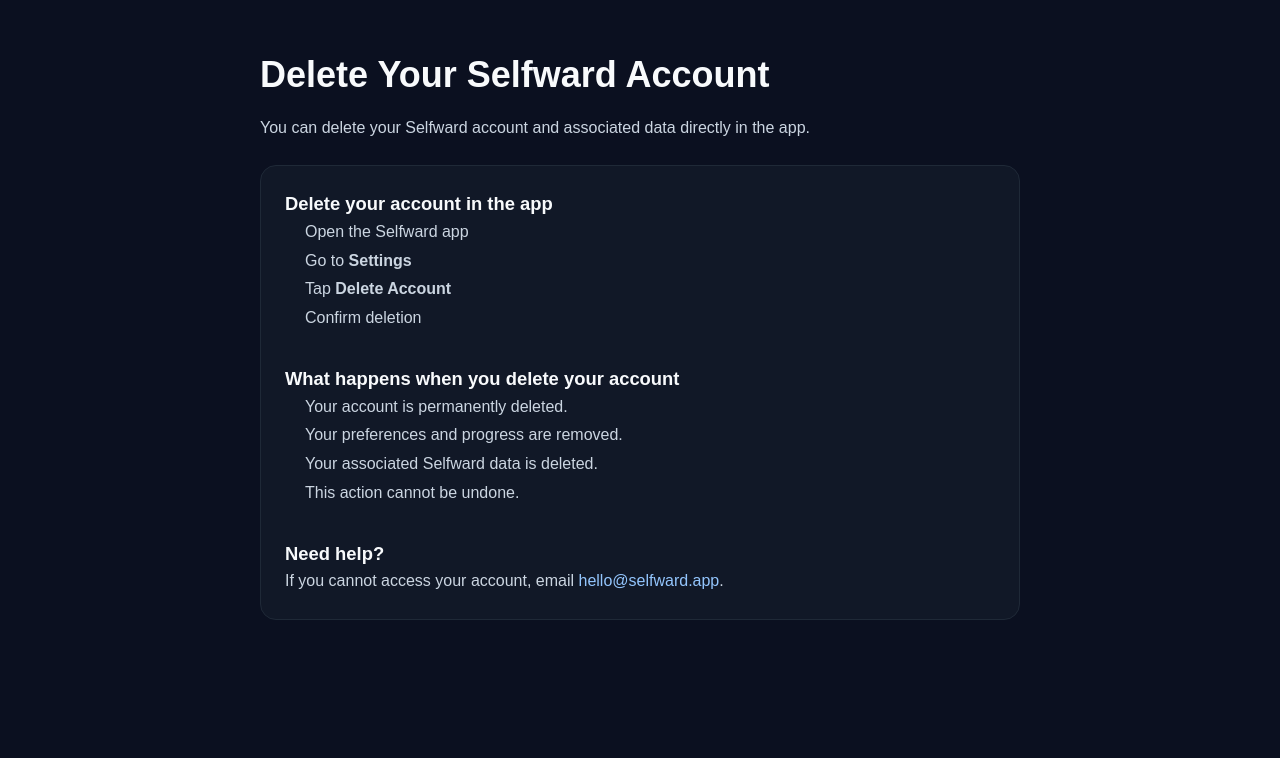
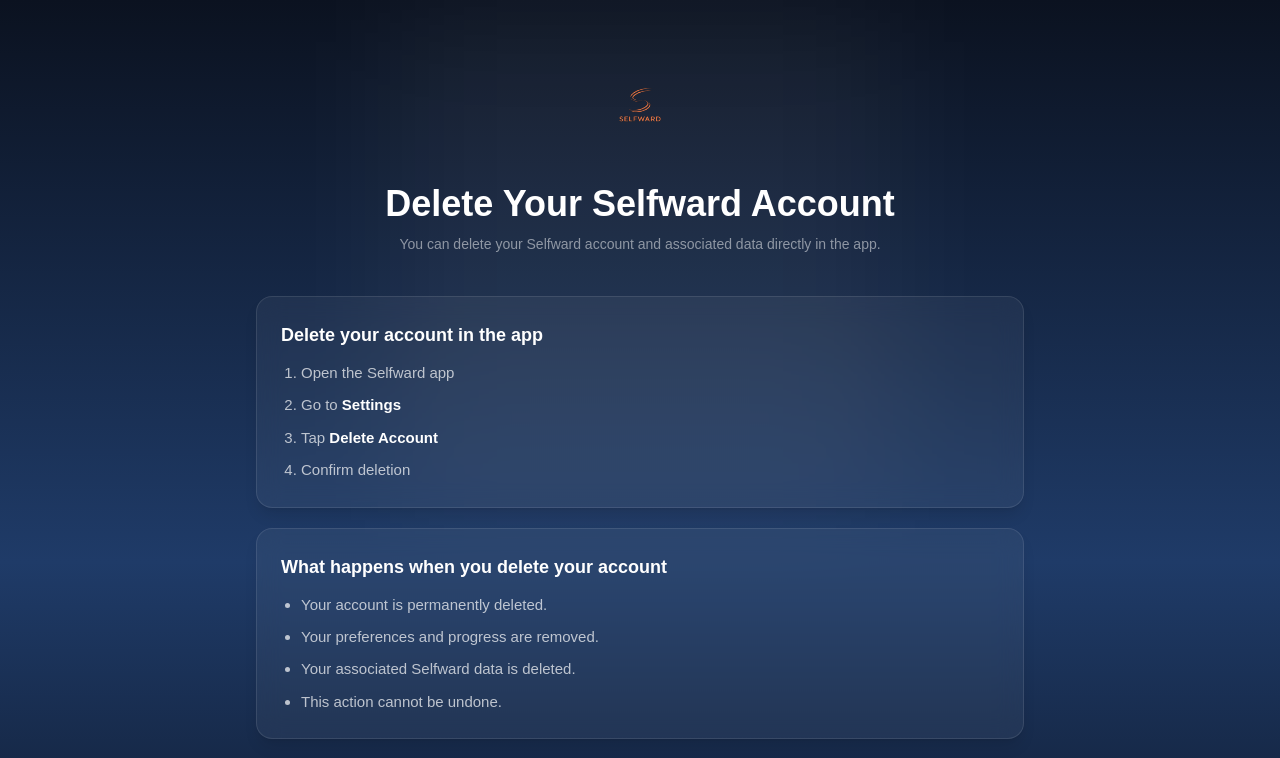
Before and after one commit to mcswainjr/selfward-web, a Next.js app: page /delete-account in a window 1280 px wide. Shown: the top 758 px of the page. Built offline with nearby package versions, Linux system fonts and the light colour scheme; no server answers.

Commit message:
Update delete-account screen

```diff
--- a/app/delete-account/page.tsx
+++ b/app/delete-account/page.tsx
@@ -1,83 +1,75 @@
 export default function DeleteAccountPage() {
   return (
-    <main
-      style={{
-        minHeight: "100vh",
-        background: "#0B1020",
-        color: "#F8FAFC",
-        padding: "48px 20px 64px",
-        fontFamily: "Arial, sans-serif",
-      }}
-    >
-      <div style={{ maxWidth: 760, margin: "0 auto" }}>
-        <h1
-          style={{
-            fontSize: "2.25rem",
-            fontWeight: 800,
-            marginBottom: 12,
-          }}
-        >
+    <main className="relative min-h-screen overflow-hidden bg-[#0B1220] px-6 py-16 text-white">
+      <div className="absolute inset-0 bg-[linear-gradient(180deg,#0B1220_0%,#1F3B68_55%,#0B1220_100%)]" />
+      <div className="absolute left-1/2 top-0 h-[500px] w-[500px] -translate-x-1/2 bg-white/5 blur-3xl" />
+
+      <div className="relative z-10 mx-auto max-w-3xl">
+        <div className="mb-8 flex justify-center">
+          <img
+            src="/selfward-logo.svg"
+            alt="Selfward"
+            className="h-20 opacity-90 sm:h-22"
+          />
+        </div>
+
+        <h1 className="mb-2 text-center text-4xl font-black">
           Delete Your Selfward Account
         </h1>
 
-        <p
-          style={{
-            color: "#CBD5E1",
-            fontSize: "1rem",
-            lineHeight: 1.7,
-            marginBottom: 24,
-          }}
-        >
-          You can delete your Selfward account and associated data directly in the
-          app.
+        <p className="mx-auto mb-10 max-w-2xl text-center text-sm leading-6 text-white/50">
+          You can delete your Selfward account and associated data directly in
+          the app.
         </p>
 
-        <section
-          style={{
-            background: "#111827",
-            border: "1px solid #1F2937",
-            borderRadius: 16,
-            padding: 24,
-          }}
-        >
-          <h2 style={{ fontSize: "1.15rem", fontWeight: 700, marginTop: 0 }}>
-            Delete your account in the app
-          </h2>
-
-          <ol style={{ color: "#CBD5E1", lineHeight: 1.8, paddingLeft: 20 }}>
+        <Section title="Delete your account in the app">
+          <ol className="list-decimal space-y-2 pl-5">
             <li>Open the Selfward app</li>
-            <li>Go to <strong>Settings</strong></li>
-            <li>Tap <strong>Delete Account</strong></li>
+            <li>
+              Go to <strong className="text-white">Settings</strong>
+            </li>
+            <li>
+              Tap <strong className="text-white">Delete Account</strong>
+            </li>
             <li>Confirm deletion</li>
           </ol>
+        </Section>
 
-          <h2 style={{ fontSize: "1.15rem", fontWeight: 700, marginTop: 32 }}>
-            What happens when you delete your account
-          </h2>
-
-          <ul style={{ color: "#CBD5E1", lineHeight: 1.8, paddingLeft: 20 }}>
+        <Section title="What happens when you delete your account">
+          <ul className="list-disc space-y-2 pl-5">
             <li>Your account is permanently deleted.</li>
             <li>Your preferences and progress are removed.</li>
             <li>Your associated Selfward data is deleted.</li>
             <li>This action cannot be undone.</li>
           </ul>
+        </Section>
 
-          <h2 style={{ fontSize: "1.15rem", fontWeight: 700, marginTop: 32 }}>
-            Need help?
-          </h2>
-
-          <p style={{ color: "#CBD5E1", lineHeight: 1.7, marginBottom: 0 }}>
+        <Section title="Need help?">
           If you cannot access your account, email{" "}
           <a
             href="mailto:hello@selfward.app?subject=Delete%20My%20Selfward%20Account"
-              style={{ color: "#93C5FD" }}
+            className="font-semibold text-orange-400 hover:underline"
           >
             hello@selfward.app
           </a>
           .
-          </p>
-        </section>
+        </Section>
+
+        <div className="mt-16 text-center text-sm text-white/40">
+          © {new Date().getFullYear()} Selfward
+        </div>
       </div>
     </main>
   );
 }
+
+function Section({ title, children }: any) {
+  return (
+    <section className="mb-5 rounded-2xl border border-white/10 bg-white/5 p-6 shadow-lg backdrop-blur-md">
+      <h2 className="mb-3 text-lg font-bold">{title}</h2>
+      <div className="text-[15px] leading-relaxed text-white/70">
+        {children}
+      </div>
+    </section>
+  );
+}
```
Lines whose indentation alone changed are shown as unchanged.
